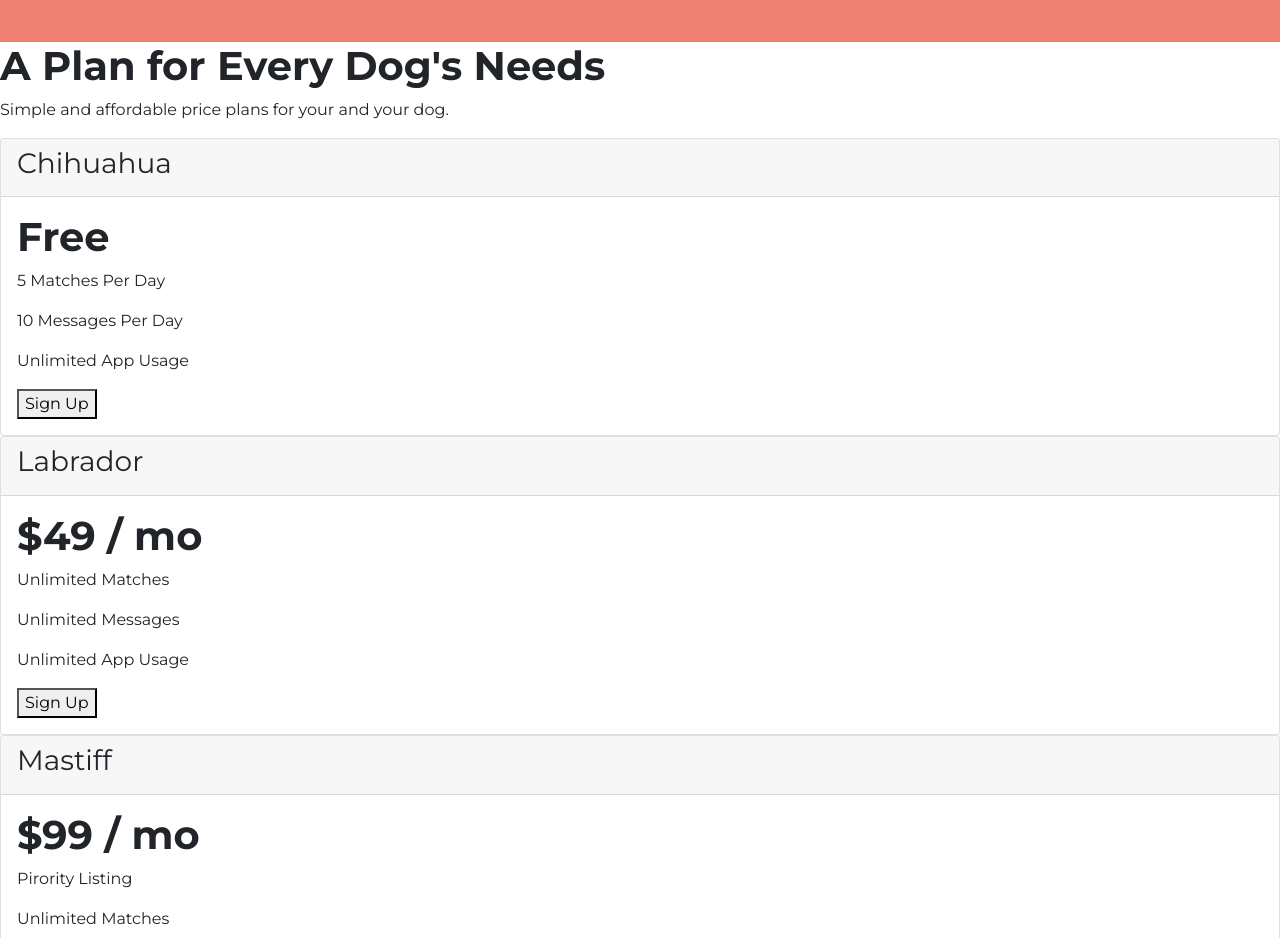
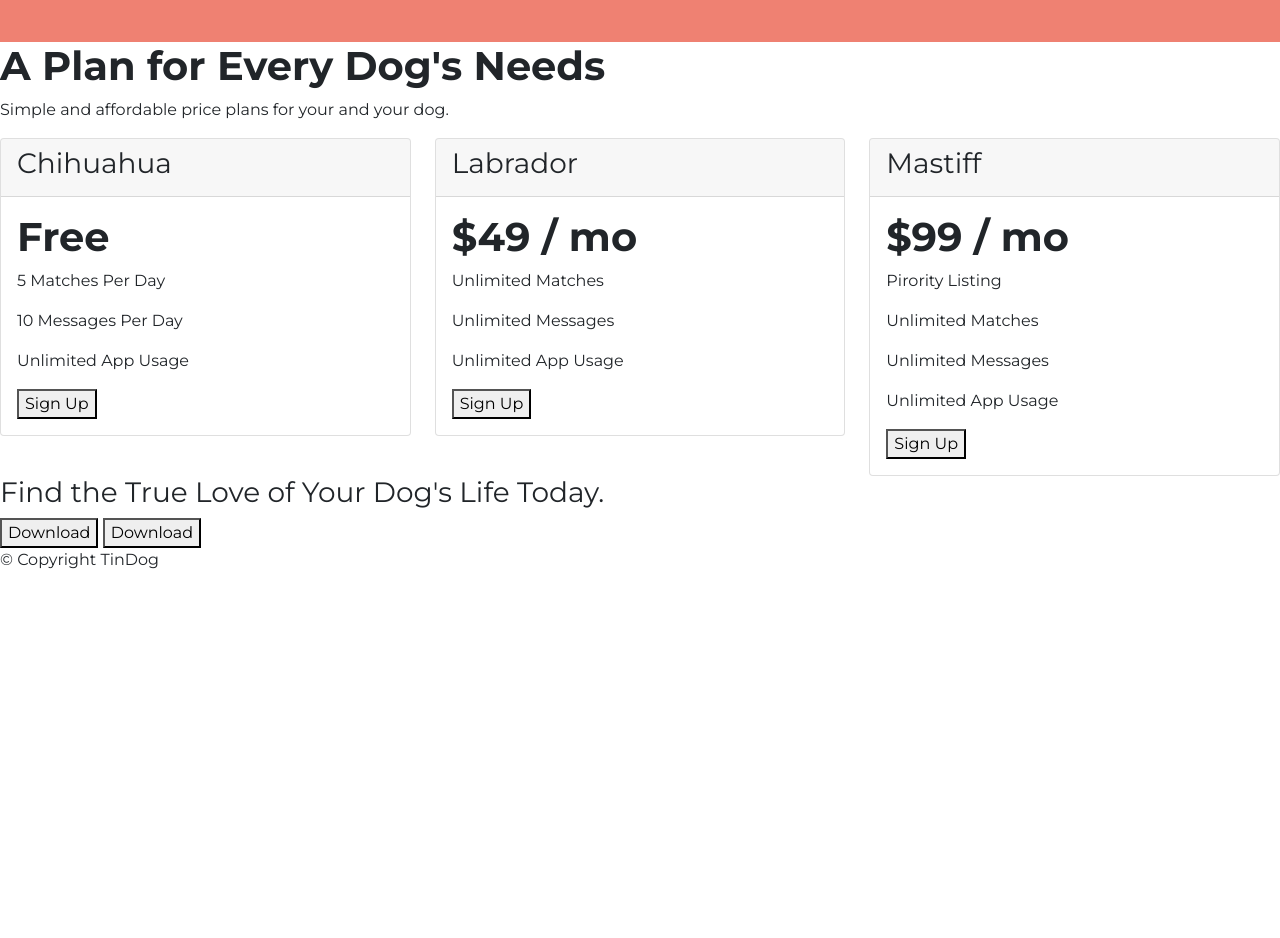
Before and after one commit to ftz-rinti/tindog, a plain HTML site: page index.html in a window 1280 px wide. Shown: the part 1660-2598 px from the top of the page. After the commit the page ends 2248 px from the top, so only its background shows below. Drawn offline with nearby package versions, Linux system fonts and the light colour scheme.

Commit message:
Update index.html

```diff
--- a/index.html
+++ b/index.html
@@ -71,7 +71,7 @@
 
         <!-- Title -->
         <div class="row">
-          <div class="col-md-8 col-12">
+          <div class="col-md-8 col-8">
             <h1>Meet new and interesting dogs nearby.</h1>
             <button type="button" class="btn btn-lg btn-dark download-button">
               <i class="fa-brands fa-apple"></i> Download
@@ -194,6 +194,8 @@
       <h2>A Plan for Every Dog's Needs</h2>
       <p>Simple and affordable price plans for your and your dog.</p>
 
+      <div class="row">
+        <div class="col">
           <div class="card">
             <div class="card-header">
               <h3>Chihuahua</h3>
@@ -206,7 +208,8 @@
               <button type="button">Sign Up</button>
             </div>
           </div>
-
+        </div>
+        <div class="col">
           <div class="card">
             <div class="card-header">
               <h3>Labrador</h3>
@@ -219,7 +222,8 @@
               <button type="button">Sign Up</button>
             </div>
           </div>
-
+        </div>
+        <div class="col">
           <div class="card">
             <div class="card-header">
               <h3>Mastiff</h3>
@@ -231,6 +235,8 @@
               <p>Unlimited Messages</p>
               <p>Unlimited App Usage</p>
               <button type="button">Sign Up</button>
+            </div>
+          </div>
         </div>
       </div>
     </section>
```
Lines whose indentation alone changed are shown as unchanged.
